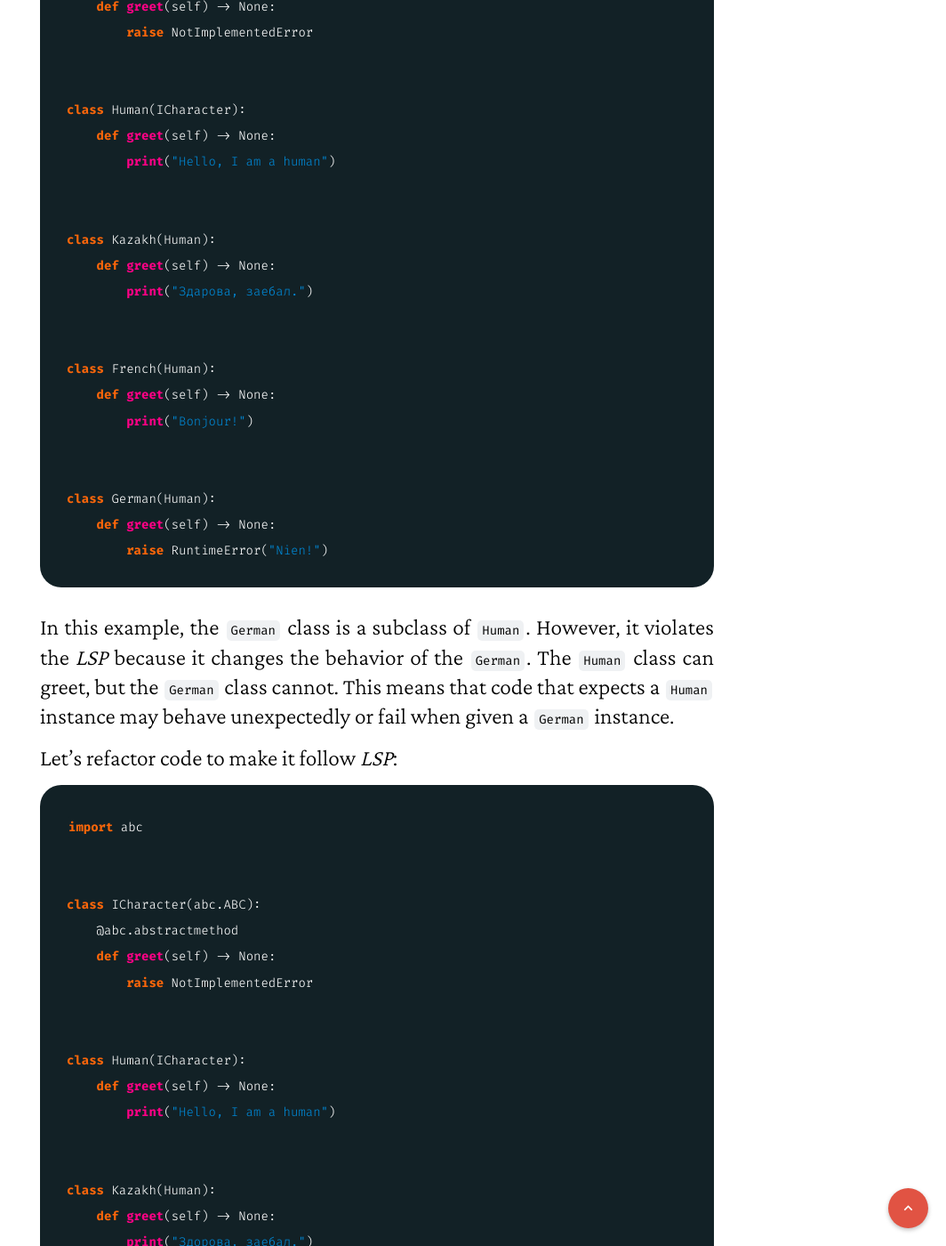
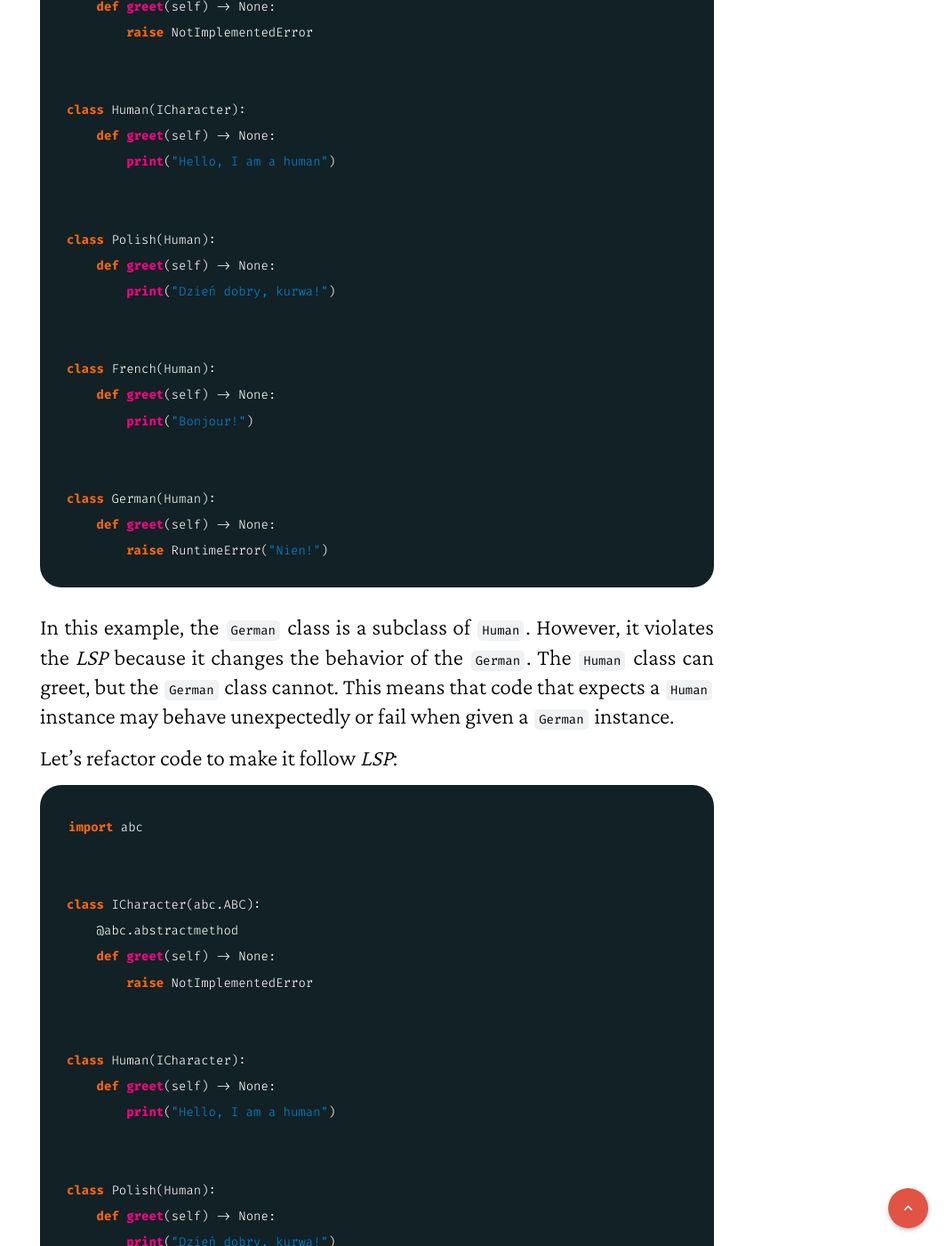
Before and after one commit to lk-geimfari/lk-geimfari.github.io, a Jekyll site: the page built from _posts/2023-08-04-solid-principles-for-solid-devs.md, in a window 1280 px wide and 1400 px high, scrolled down 6919 px. Shown: the whole window at 89% size, without its empty margins (216-1280 px from the left). Built offline with Jekyll 4.4.1, drawn with Linux system fonts in a browser that asks for light colours; nearby versions of some CDN libraries.

Commit message:
Fix code

```diff
--- a/_posts/2023-08-04-solid-principles-for-solid-devs.md
+++ b/_posts/2023-08-04-solid-principles-for-solid-devs.md
@@ -238,9 +238,9 @@ class Human(ICharacter):
         print("Hello, I am a human")
 
 
-class Kazakh(Human):
+class Polish(Human):
     def greet(self) -> None:
-        print("Здарова, заебал.")
+        print("Dzień dobry, kurwa!")
 
 
 class French(Human):
@@ -274,9 +274,9 @@ class Human(ICharacter):
         print("Hello, I am a human")
 
 
-class Kazakh(Human):
+class Polish(Human):
     def greet(self) -> None:
-        print("Здорова, заебал.")
+        print("Dzień dobry, kurwa!")
 
 
 class French(Human):
```
